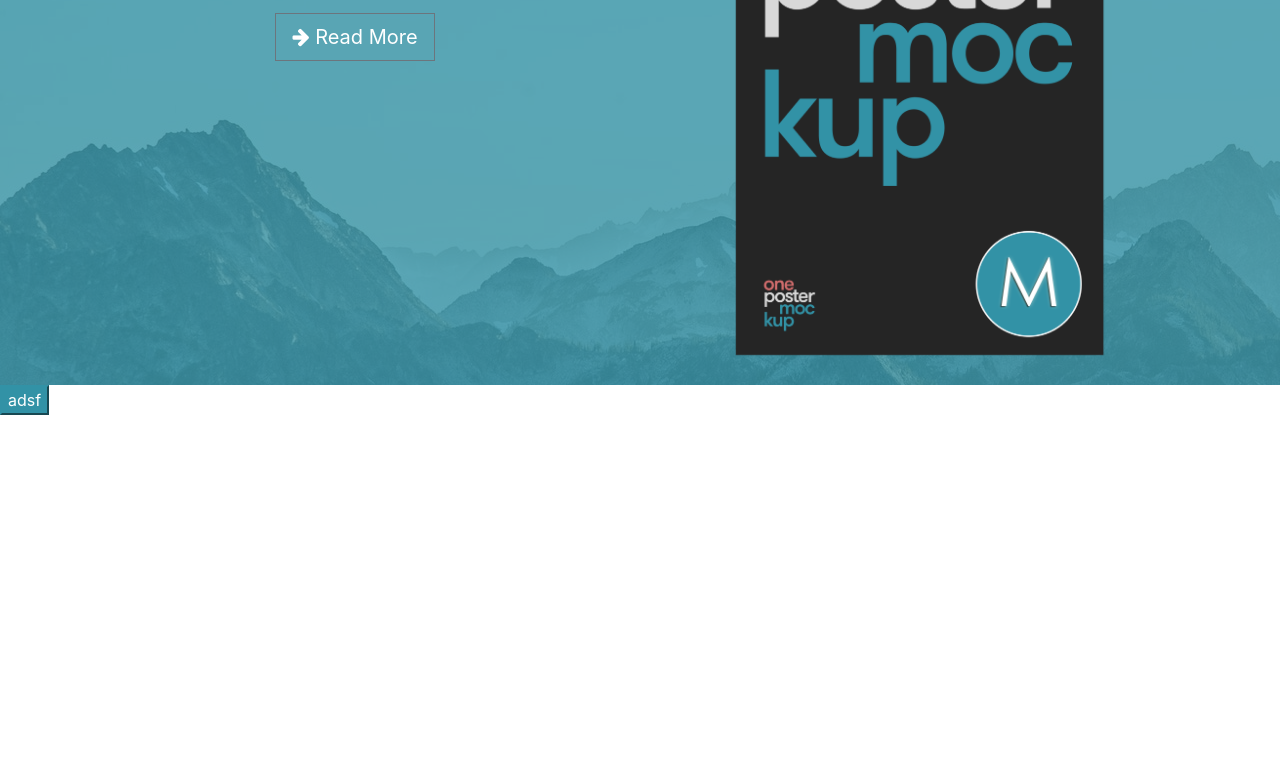
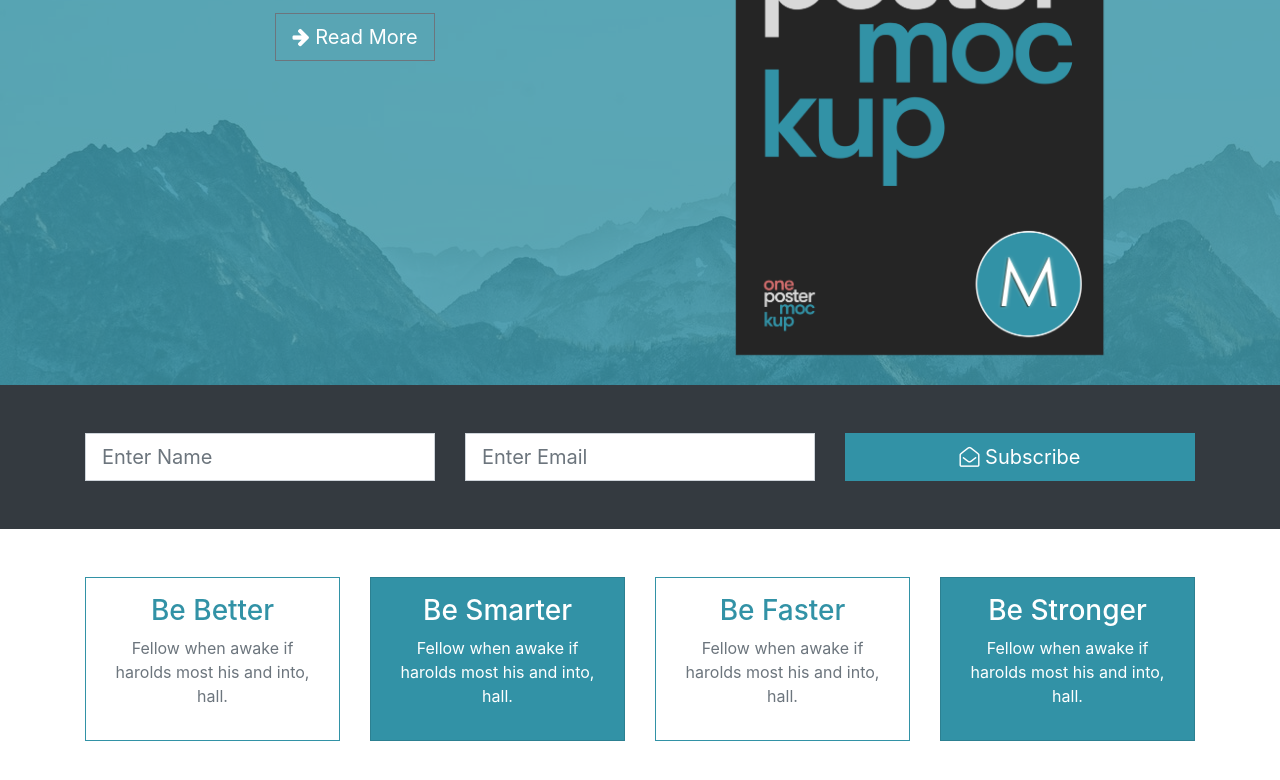
Before and after one commit to supercoder123/Mizuxe-bootstrap-4-landing-page, a website: page index.html in a window 1280 px wide. Shown: the part 320-1100 px from the top of the page. Before the commit the page ends 800 px from the top, so only its background shows below. Drawn offline with Linux system fonts and the light colour scheme.

Commit message:
added cards and newsletter

```diff
--- a/index.html
+++ b/index.html
@@ -67,10 +67,56 @@
         </div>
     </section>
 
-    <button class="btn-primary">adsf</button>
+    <!-- Newsletter -->
+    <section class="bg-dark text-white py-5" id="newsletter">
+        <div class="container">
+            <div class="row">
+                <div class="col-md-4">
+                    <input type="text" class="form-control form-control-lg" placeholder="Enter Name">
+                </div>
+                <div class="col-md-4">
+                    <input type="text" class="form-control form-control-lg" placeholder="Enter Email">
+                </div>
+                <div class="col-md-4">
+                    <button class="btn btn-primary btn-lg btn-block">
+                        <i class="fa fa-envelope-open-o"></i> Subscribe</button>
+                </div>
+            </div>
+        </div>
+    </section>
 
+    <!-- Boxes -->
+    <section id="boxes" class="py-5">
+        <div class="container">
+            <div class="row">
+                <div class="col-md-3">
+                    <div class="card text-center border-primary p-3">
+                        <h3 class="text-primary">Be Better</h3>
+                        <p class="text-muted">Fellow when awake if harolds most his and into, hall.</p>
+                    </div>
+                </div>
+                <div class="col-md-3">
+                    <div class="card text-center bg-primary text-white p-3">
+                        <h3>Be Smarter</h3>
+                        <p>Fellow when awake if harolds most his and into, hall.</p>
+                    </div>
+                </div>
+                <div class="col-md-3">
+                    <div class="card text-center border-primary p-3">
+                        <h3 class="text-primary">Be Faster</h3>
+                        <p class="text-muted">Fellow when awake if harolds most his and into, hall.</p>
+                    </div>
+                </div>
+                <div class="col-md-3">
+                    <div class="card text-center bg-primary text-white p-3">
+                        <h3>Be Stronger</h3>
+                        <p>Fellow when awake if harolds most his and into, hall.</p>
+                    </div>
+                </div>
+            </div>
+        </div>
 
-
+    </section>
 
     <script src="src/js/jquery.min.js"></script>
     <script src="src/js/bootstrap.min.js"></script>
```
